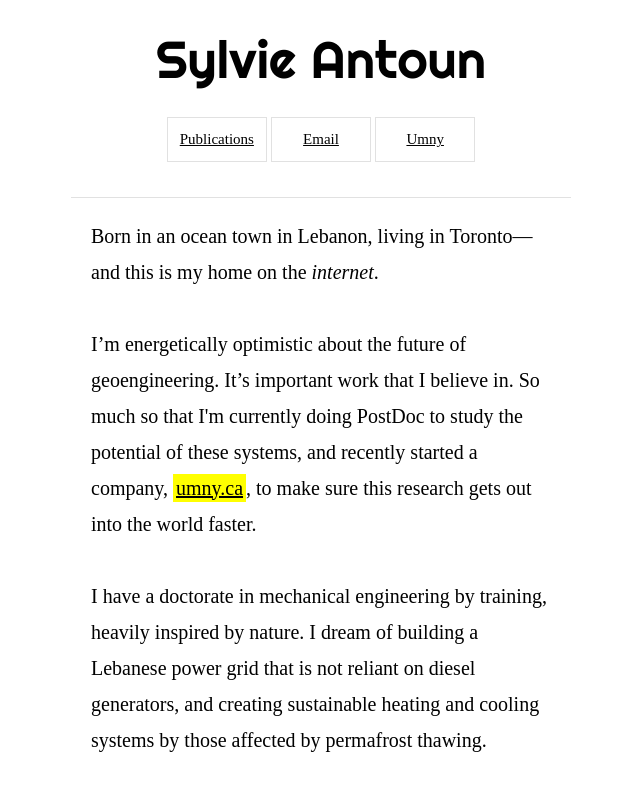
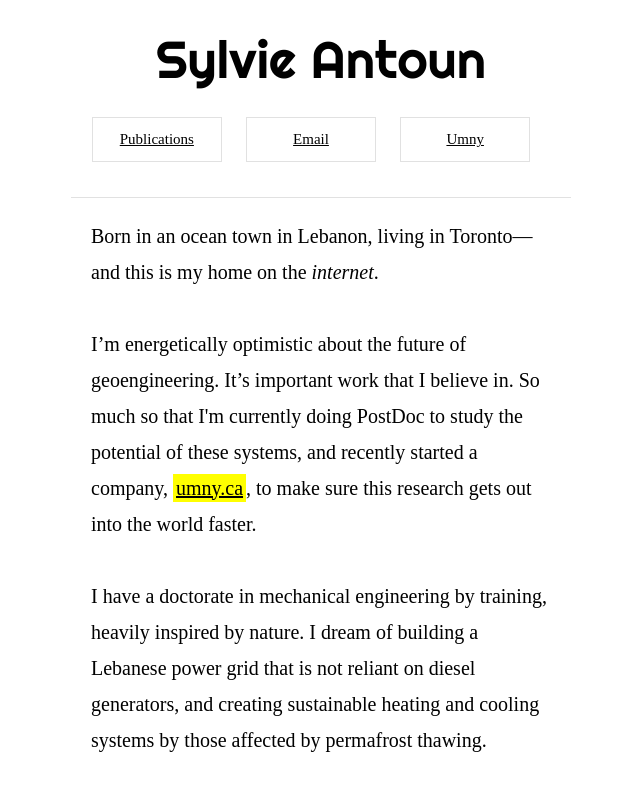
Before and after one commit to sylvieantoun/home, a plain HTML site: page index.html in a window 1280 px wide. Shown: the top 795 px of the page, without its empty margins (319-959 px from the left). Drawn offline with nearby package versions, Linux system fonts and the light colour scheme; a web font is replaced by a local one.

Commit message:
Update main.css

```diff
--- a/main.css
+++ b/main.css
@@ -55,10 +55,11 @@ h1 {
 }
 
 .links li {
-    width: 100px;
+    width: 130px;
     display: inline-block;
     padding: 10px;
     border: 1px solid rgb(225, 225, 225);
+    margin-right: 20px;
 }
 
 .links li a {
```
